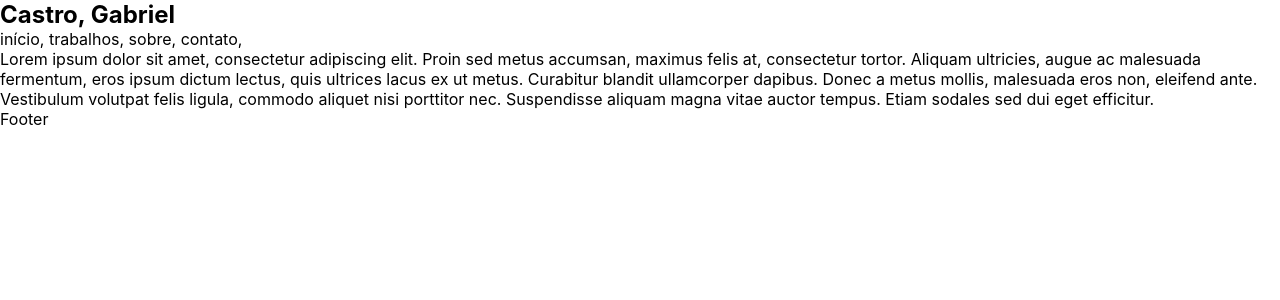
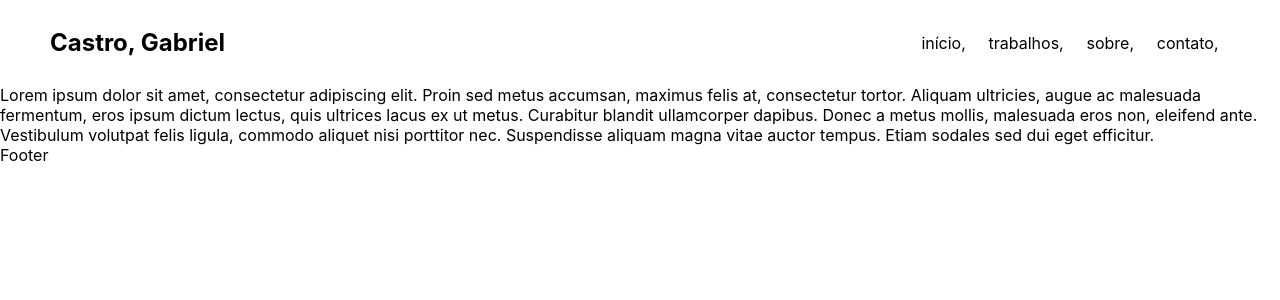
Before and after one commit to GabrielCastro-dev/my-portifolio, a React (Create React App) app: page / in a window 1280 px wide. Shown: the top 300 px of the page. Built offline with nearby package versions, Linux system fonts and the light colour scheme.

Commit message:
first header styling

```diff
--- a/src/layout/Header/Header.scss
+++ b/src/layout/Header/Header.scss
@@ -1,3 +1,20 @@
-.header a{
-    color: #000;
+$black: #000000;
+
+.header{
+    width: 100%;
+    height: 85px;
+    padding: 20px 50px;
+    display: flex;
+    align-items: center;
+    justify-content: space-between;
+
+    a {
+        color: $black;
+    }
+
+    nav {
+        width: 320px;
+        display: flex;
+        justify-content: space-around;
+    }
 }
```
